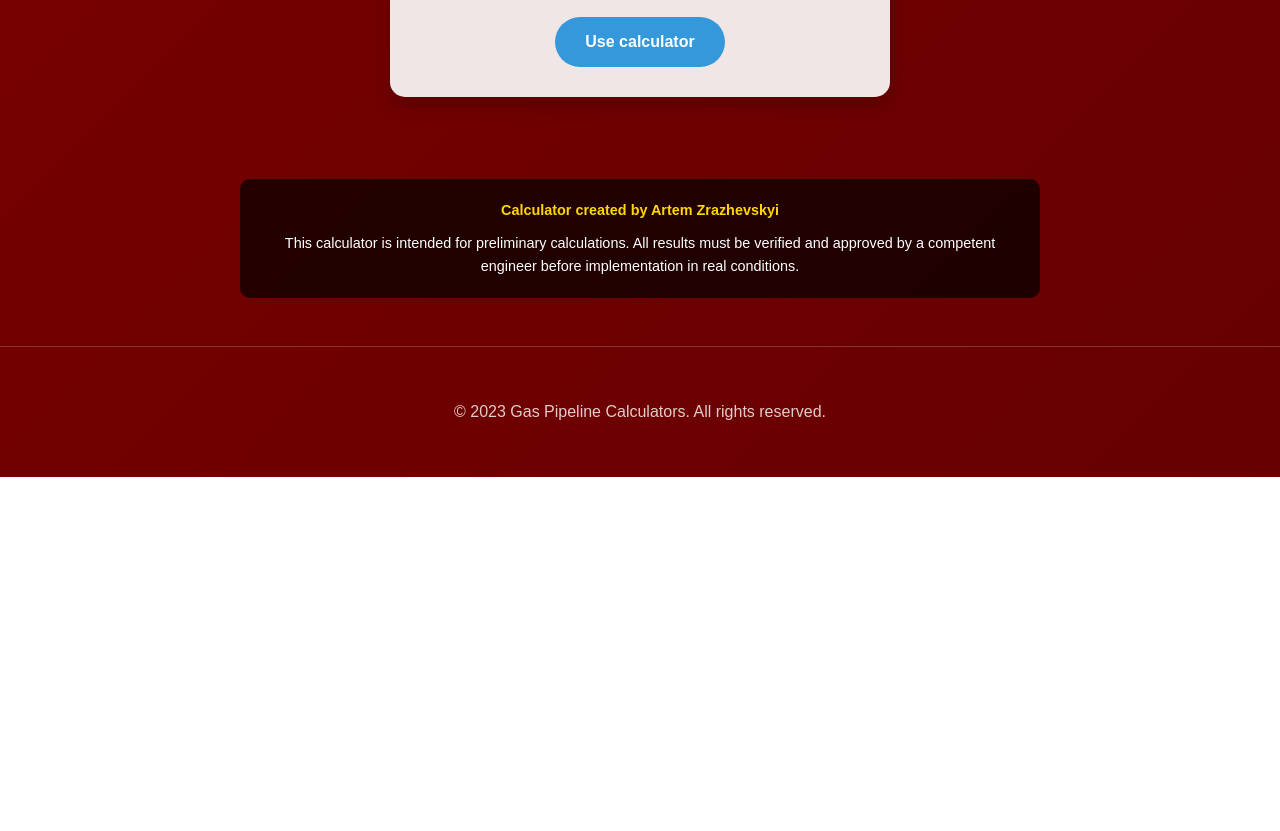
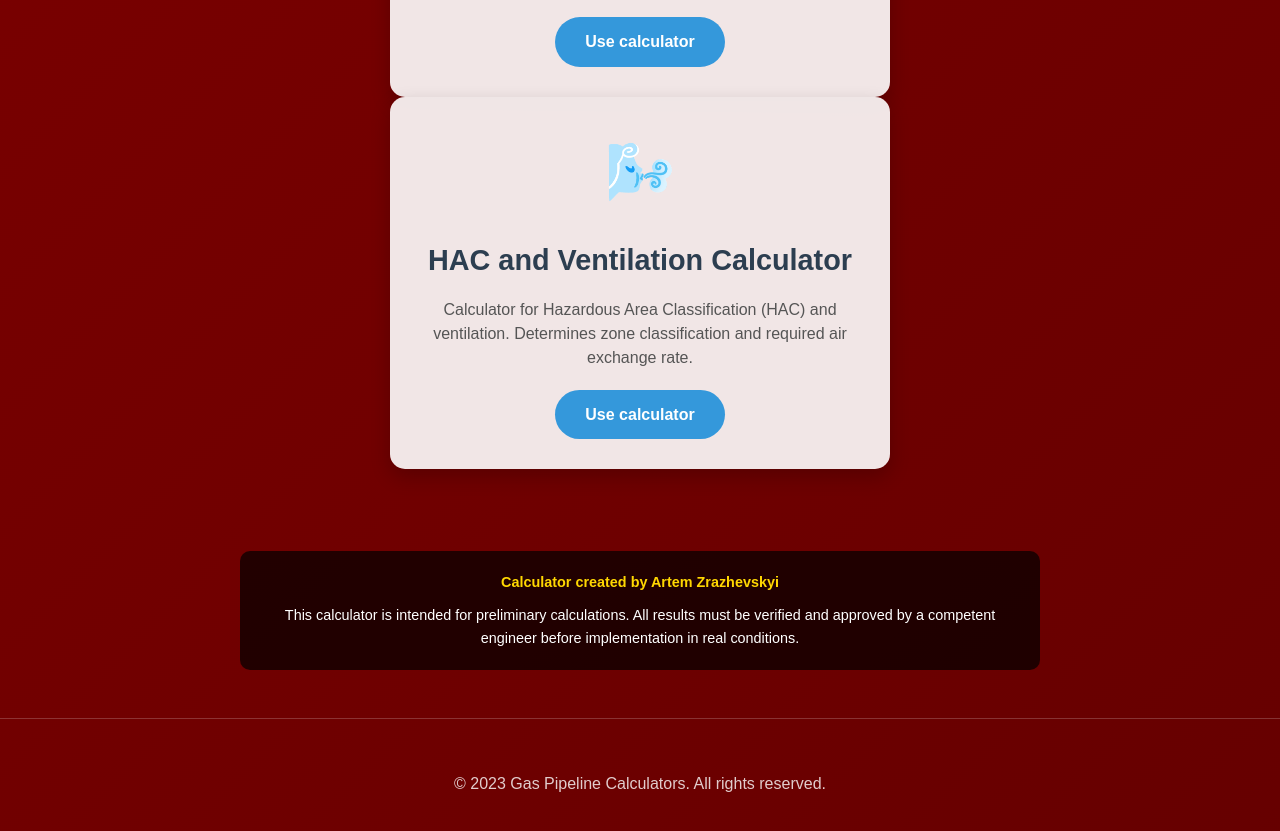
Before and after one commit to ArtSvesa/GAS-Pipeline-Calculator, a plain HTML site: page index.html in a window 1280 px wide. Shown: the part 2313-3144 px from the top of the page. Before the commit the page ends 2790 px from the top, so only its background shows below. Drawn offline with Linux system fonts and the light colour scheme.

Commit message:
Update index.html

```diff
--- a/index.html
+++ b/index.html
@@ -260,6 +260,14 @@
                 <p data-ua="Калькулятор для порівняння вартості опалення різними видами палива. Допомагає вибрати найефективніший спосіб опалення для вашого приміщення." data-en="Calculator for comparing heating costs with different fuel types. Helps choose the most efficient heating method for your premises.">Calculator for comparing heating costs with different fuel types. Helps choose the most efficient heating method for your premises.</p>
                 <a href="heating_calculator.html" class="calculator-button" data-ua="Використати калькулятор" data-en="Use calculator">Use calculator</a>
             </div>
+
+            <!-- 6. HAC and Ventilation Calculator -->
+            <div class="calculator-card">
+                <div class="calculator-icon">🌬️</div>
+                <h3>HAC and Ventilation Calculator</h3>
+                <p data-ua="Калькулятор для розрахунку небезпечних зон (HAC) та вентиляції. Визначає класифікацію зон та необхідну кратність повітрообміну." data-en="Calculator for Hazardous Area Classification (HAC) and ventilation. Determines zone classification and required air exchange rate.">Calculator for Hazardous Area Classification (HAC) and ventilation. Determines zone classification and required air exchange rate.</p>
+                <a href="hac_ventilation_calculator.html" class="calculator-button" data-ua="Використати калькулятор" data-en="Use calculator">Use calculator</a>
+            </div>
         </div>
     </section>
 
```
